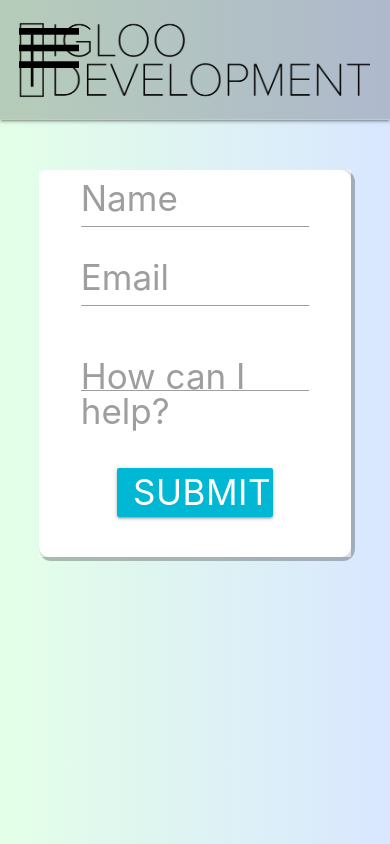
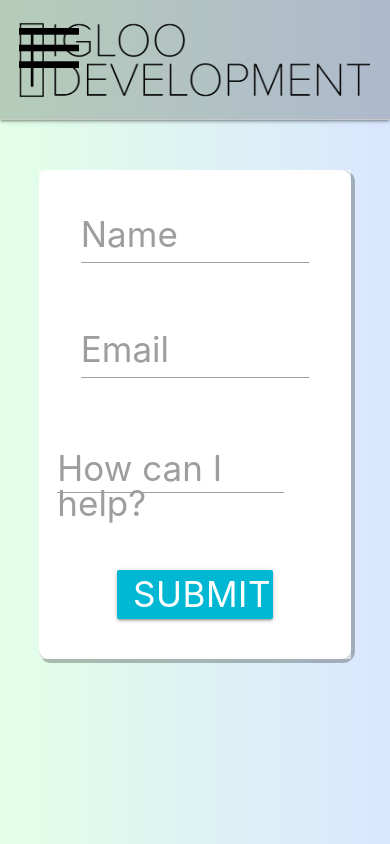
Before and after one commit to igloo1505/Portfolio_Revised, a React (Create React App) app in the folder client/: page /contact in a window 390 px wide. Built offline with nearby package versions, Linux system fonts and the light colour scheme.

Commit message:
more mobile tweaks... AGAIN

```diff
--- a/client/src/index.css
+++ b/client/src/index.css
@@ -199,6 +199,13 @@ form {
     transform: translateY(-15px);
   }
 
+  .formMobileAdjustMessage {
+    font-size: 2.5rem !important;
+    line-height: 2.5rem;
+    vertical-align: text-top;
+    transform: translateY(-25px);
+  }
+
   .submitContactMobile {
     font-size: 2.5rem;
     line-height: 2.5rem;
@@ -287,6 +294,20 @@ form {
 @media only screen and (max-width: 1050px) {
   .main {
     overflow-y: hidden;
+  }
+
+  .mobileAdjust {
+    width: 80% !important
+  }
+
+  input {
+    width: 100% !important;
+
+  }
+
+  .mobileTweak {
+    padding-left: 3.5rem;
+    padding-right: 3.5rem;
   }
 
   /* .portfolioLayout {
--- a/client/src/pages/Contact.js
+++ b/client/src/pages/Contact.js
@@ -36,8 +36,11 @@ const ContactForm = (props) => {
   return (
     <div className="row formRow cardStyle">
       <form onSubmit={onSubmit}>
-        <div className="row">
-          <div className="input-field col s12 m6 mobileAdjust">
+        <div className="row mobileRow">
+          <div
+            className="input-field col s12 m6 mobileAdjust"
+            style={{ marginTop: "50px" }}
+          >
             <i className="material-icons prefix formIcon">account_circle</i>
             <input
               id="name"
@@ -51,7 +54,10 @@ const ContactForm = (props) => {
             </label>
           </div>
 
-          <div className="input-field mobileAdjust col s12 m6">
+          <div
+            className="input-field mobileAdjust col s12 m6"
+            style={{ marginTop: "50px" }}
+          >
             <i className="material-icons prefix formIcon">mail</i>
             <input
               id="email"
@@ -67,7 +73,7 @@ const ContactForm = (props) => {
         </div>
         <div
           className="row mobileTweak"
-          style={{ margin: "auto", maxWidth: "80%" }}
+          style={{ margin: "auto", maxWidth: "95%", marginTop: "50px" }}
         >
           <div className="input-field col s12">
             <textarea
@@ -77,7 +83,7 @@ const ContactForm = (props) => {
               onChange={(e) => setMessage(e.target.value)}
             ></textarea>
             <label htmlFor="message">
-              <p className="formMobileAdjust">How can I help?</p>
+              <p className="formMobileAdjustMessage">How can I help?</p>
             </label>
           </div>
         </div>
```
